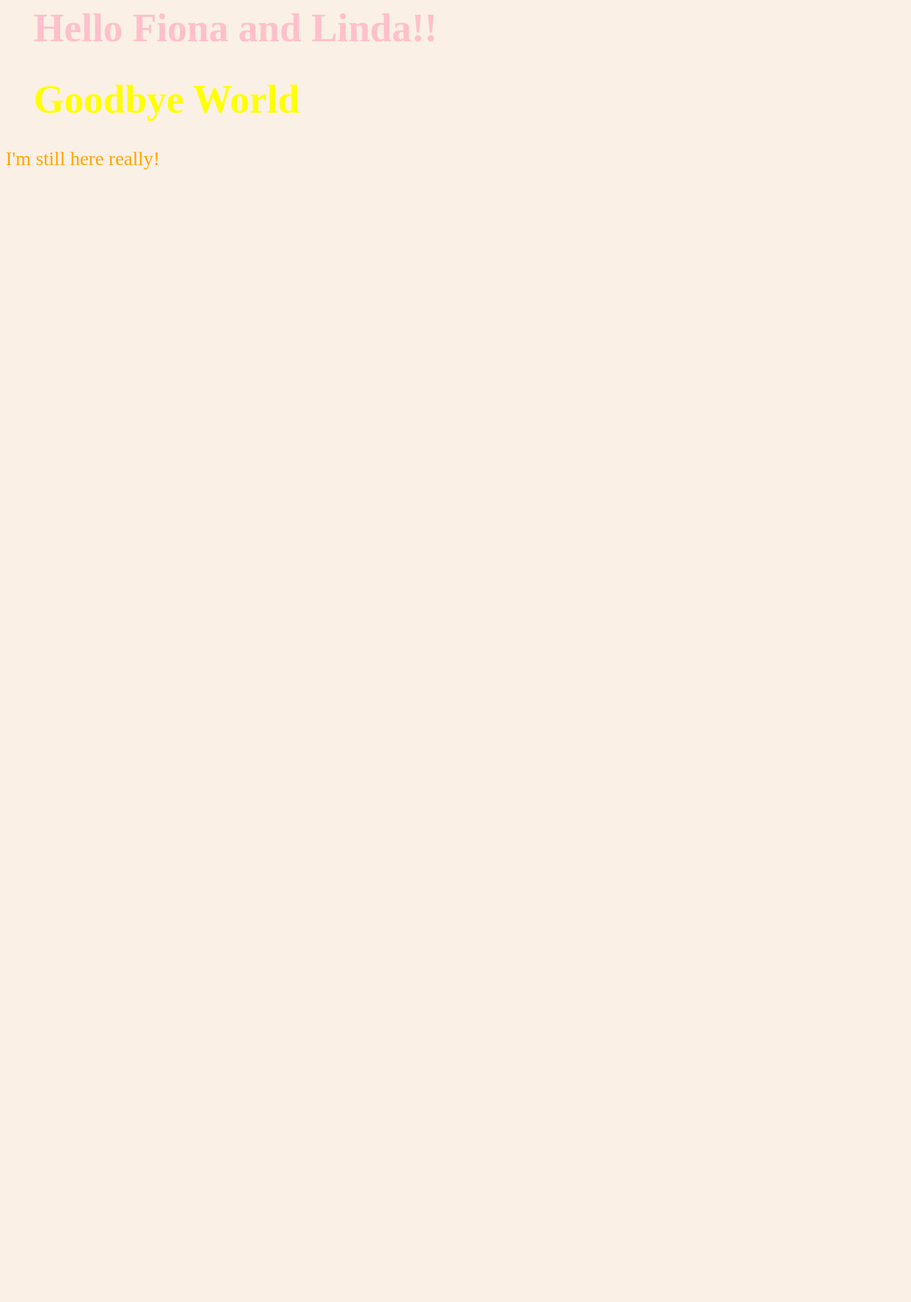
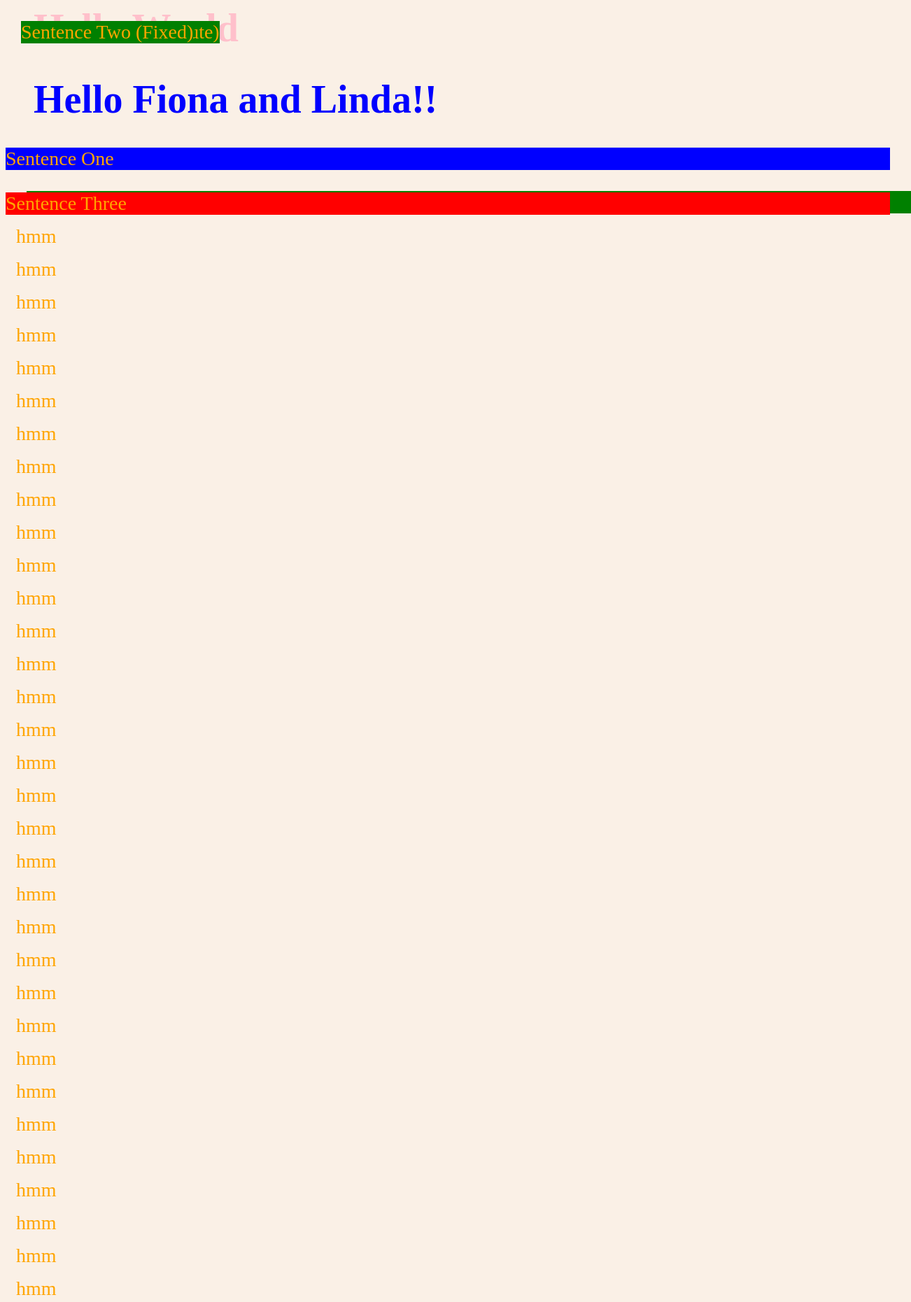
Before and after one commit to tansaku/test-site, a plain HTML site: page index.html in a window 1280 px wide. Shown: the top 1861 px of the page at 70% size, 1302 px wide, since content can reach past the window. Before the commit the page ends 800 px from the top, so only its background shows below. Drawn offline with Linux system fonts and the light colour scheme.

Commit message:
some positioning stuff

```diff
--- a/index.html
+++ b/index.html
@@ -15,7 +15,66 @@
 <body>
   <h1 class='big'> Hello World </h1>
   <h1 id='hello'> Goodbye World </h1>
-  <p>I'm still here really!<p>
+  <p class="first-sentence">Sentence One</p>
+  <p class="second-sentence-absolute">Sentence Two (Absolute)</p>
+  <p class="second-sentence-relative">Sentence Two (Relative)</p>
+  <p class="second-sentence-fixed">Sentence Two (Fixed)</p>
+  <p class="third-sentence">Sentence Three</p>
+<!-- <div><p>This is <span id='important-word' class='apple'>another</span> sentence</p></div>
+<div>This is another sentence</div> -->
+<p>hmm</p>
+<p>hmm</p>
+<p>hmm</p>
+<p>hmm</p>
+<p>hmm</p>
+<p>hmm</p>
+<p>hmm</p>
+<p>hmm</p>
+<p>hmm</p>
+<p>hmm</p>
+<p>hmm</p>
+<p>hmm</p>
+<p>hmm</p>
+<p>hmm</p>
+<p>hmm</p>
+<p>hmm</p>
+<p>hmm</p>
+<p>hmm</p>
+<p>hmm</p>
+<p>hmm</p>
+<p>hmm</p>
+<p>hmm</p>
+<p>hmm</p>
+<p>hmm</p>
+<p>hmm</p>
+<p>hmm</p>
+<p>hmm</p>
+<p>hmm</p>
+<p>hmm</p>
+<p>hmm</p>
+<p>hmm</p>
+<p>hmm</p>
+<p>hmm</p>
+<p>hmm</p>
+<p>hmm</p>
+<p>hmm</p>
+<p>hmm</p>
+<p>hmm</p>
+<p>hmm</p>
+<p>hmm</p>
+<p>hmm</p>
+<p>hmm</p>
+<p>hmm</p>
+<p>hmm</p>
+<p>hmm</p>
+<p>hmm</p>
+<p>hmm</p>
+<p>hmm</p>
+<p>hmm</p>
+<p>hmm</p>
+<p>hmm</p>
+<p>hmm</p>
+
   <script src="scripts/main.js"> </script>
 </body>
 </html>
--- a/scripts/main.js
+++ b/scripts/main.js
@@ -1,2 +1,5 @@
-var myHeading = document.querySelector('h1');
+var myHeading = document.querySelector('#hello');
 myHeading.textContent = 'Hello Fiona and Linda!!';
+
+var mySpan = document.querySelector('#important-word');
+mySpan.textContent = 'Hello Fiona and Linda!!';
--- a/styles/styles.css
+++ b/styles/styles.css
@@ -12,9 +12,79 @@ h1 {
 }
 
 #hello {
-  color: yellow;
+  color: blue;
 }
 
 .big{
   color: pink;
 }
+
+p {
+  margin: 15px;
+}
+
+.first-sentence {
+  margin: 0px;
+  background-color: blue;
+}
+.second-sentence-absolute {
+  margin: 0px;
+  background-color: green;
+  position: absolute;
+  top: 30px;
+  left: 30px;
+}
+.second-sentence-relative {
+  margin: 0px;
+  background-color: green;
+  position: relative;
+  top: 30px;
+  left: 30px;
+  z-index: -10;
+}
+.second-sentence-fixed {
+  margin: 0px;
+  background-color: green;
+  position: fixed;
+  top: 30px;
+  left: 30px;
+}
+.third-sentence {
+  position: relative;
+  margin: 0px;
+  background-color: red;
+  z-index: 15;
+}
+
+div {
+}
+
+#important-word {
+}
+
+.banana {
+  color: yellow;
+}
+
+div.apple {
+  color: green;
+}
+
+/* any div anywhere, and any element with class
+   strawberry will be red  */
+h3, .strawberry {
+  color: red;
+}
+
+/* any elements with class strawberry, that has
+an ancestor that is a div will be red  */
+
+h3 .strawberry{
+  color: red;
+}
+
+/* any div with class strawberry will be red  */
+
+h3.strawberry {
+  color: red;
+}
```
